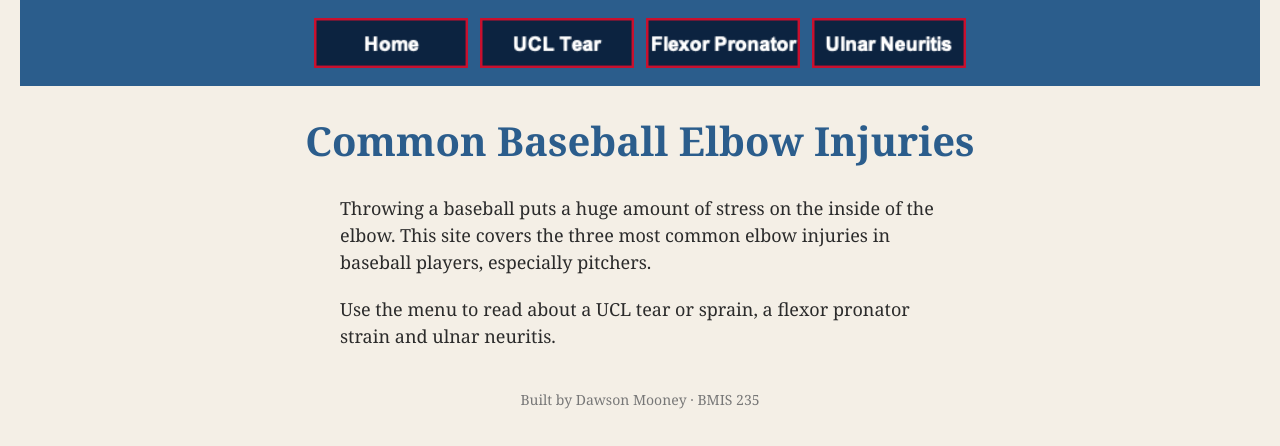
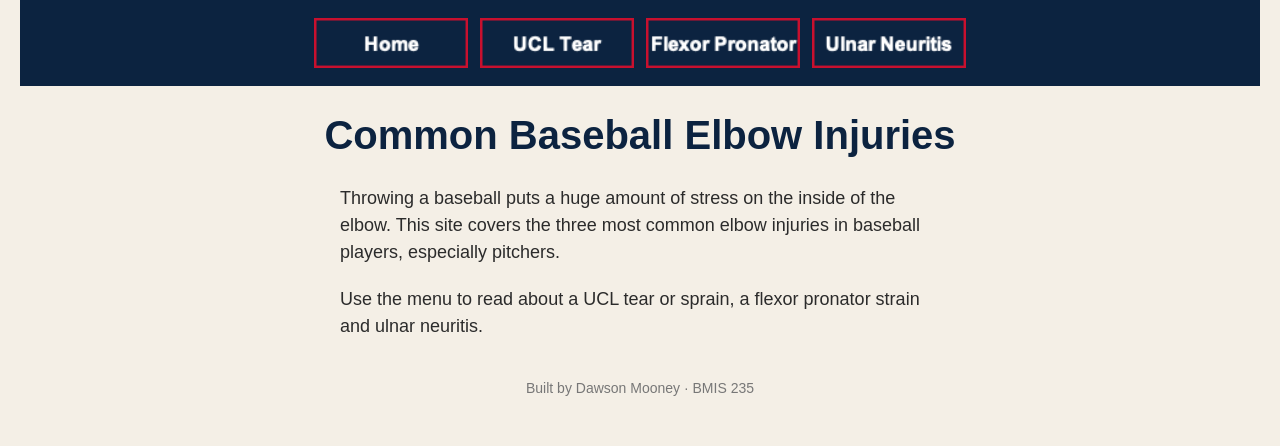
Before and after one commit to dawsonmahooney-dot/bmis235-html-3, a plain HTML site: page index.html in a window 1280 px wide. Drawn offline with Linux system fonts and the light colour scheme.

Commit message:
Change the brand font to Arial and colors to navy

```diff
--- a/styles.css
+++ b/styles.css
@@ -10,7 +10,7 @@
    ===================================================================== */
 
 body {
-    font-family: Georgia, "Times New Roman", serif;
+    font-family: Arial, Helvetica, sans-serif;
     background-color: #f4efe6;
     color: #2b2b2b;
     margin: 0;
@@ -19,7 +19,7 @@ body {
 
 /* the menu at the top of every page */
 nav {
-    background-color: #2b5d8c;
+    background-color: #0C2340;
     padding: 14px;
     text-align: center;
 }
@@ -39,7 +39,7 @@ nav a {
 }
 
 h1 {
-    color: #2b5d8c;
+    color: #0C2340;
     text-align: center;
     font-size: 40px;
 }
```
